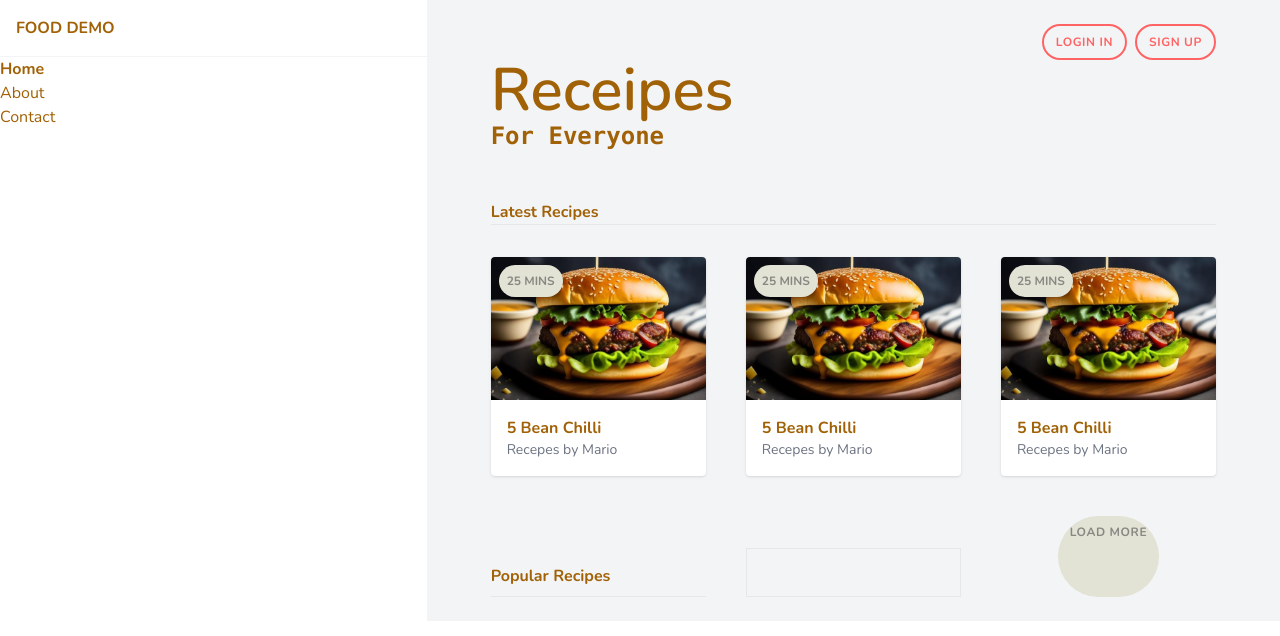
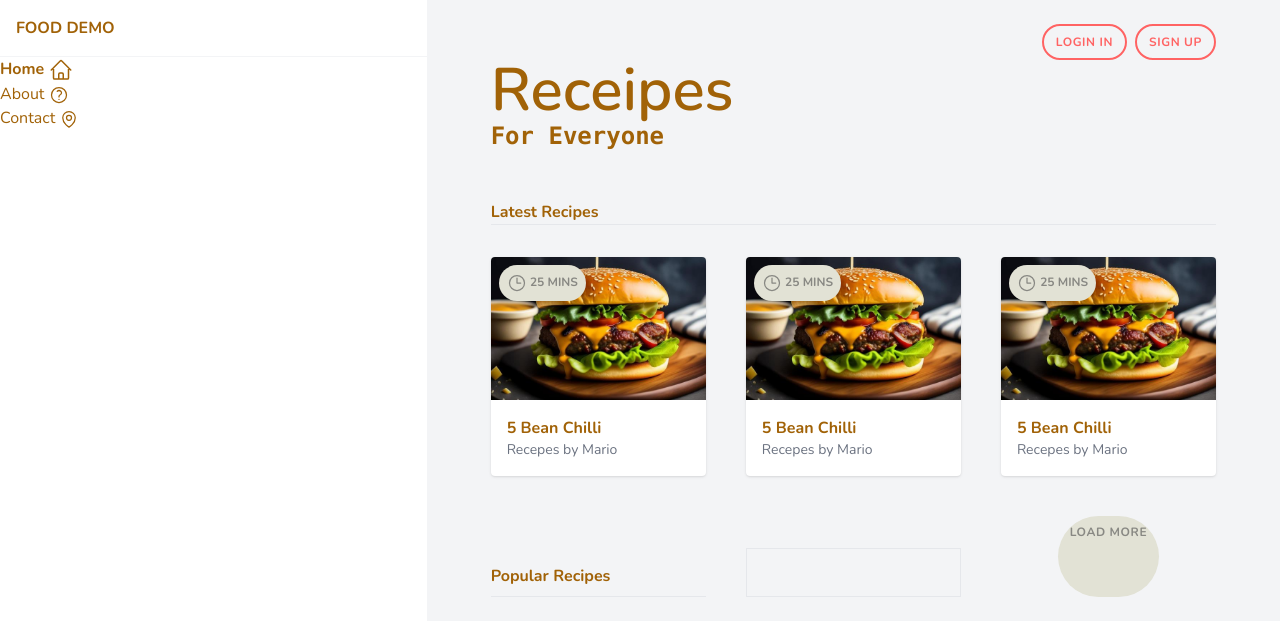
Before and after one commit to MadhuKumarGowda/Tailwinddcss-foodemo, a website: page public/index.html in a window 1280 px wide. Drawn offline with nearby package versions, Linux system fonts and the light colour scheme.

Commit message:
adding heroicons

```diff
--- a/public/index.html
+++ b/public/index.html
@@ -18,16 +18,32 @@
                 <ul>
                     <li class="font-bold">
                         <a href="#">
-                         <span> Home</span></li>
+                         <span> Home</span>
+                         <svg class="w-6 inline-block" xmlns="http://www.w3.org/2000/svg" fill="none" viewBox="0 0 24 24" stroke-width="1.5" stroke="currentColor" class="w-5">
+                            <path stroke-linecap="round" stroke-linejoin="round" d="m2.25 12 8.954-8.955c.44-.439 1.152-.439 1.591 0L21.75 12M4.5 9.75v10.125c0 .621.504 1.125 1.125 1.125H9.75v-4.875c0-.621.504-1.125 1.125-1.125h2.25c.621 0 1.125.504 1.125 1.125V21h4.125c.621 0 1.125-.504 1.125-1.125V9.75M8.25 21h8.25" />
+                          </svg>
+
+                        </li>
                         </a>
                     <li>
                         <a href="#">
-                            <span> About</span></li>
+                            <span> About</span>
+                            <svg class="w-5 inline-block" xmlns="http://www.w3.org/2000/svg" fill="none" viewBox="0 0 24 24" stroke-width="1.5" stroke="currentColor" class="size-6">
+                                <path stroke-linecap="round" stroke-linejoin="round" d="M9.879 7.519c1.171-1.025 3.071-1.025 4.242 0 1.172 1.025 1.172 2.687 0 3.712-.203.179-.43.326-.67.442-.745.361-1.45.999-1.45 1.827v.75M21 12a9 9 0 1 1-18 0 9 9 0 0 1 18 0Zm-9 5.25h.008v.008H12v-.008Z" />
+                              </svg>
+
+                        </li>
                         </a>
                     </li>
                     <li>
                         <a href="#">
-                            <span> Contact</span></li>
+                            <span> Contact</span>
+                            <svg class="w-5 inline-block" xmlns="http://www.w3.org/2000/svg" fill="none" viewBox="0 0 24 24" stroke-width="1.5" stroke="currentColor" class="size-6">
+                                <path stroke-linecap="round" stroke-linejoin="round" d="M15 10.5a3 3 0 1 1-6 0 3 3 0 0 1 6 0Z" />
+                                <path stroke-linecap="round" stroke-linejoin="round" d="M19.5 10.5c0 7.142-7.5 11.25-7.5 11.25S4.5 17.642 4.5 10.5a7.5 7.5 0 1 1 15 0Z" />
+                              </svg>
+
+                        </li>
                         </a>
                     </li>
                 </ul>
@@ -55,6 +71,10 @@
                             <span class="block text-gray-500 text-sm"> Recepes by Mario</span>
                         </div>
                         <div class="badge">
+                            <svg class="w-5 inline-block" xmlns="http://www.w3.org/2000/svg" fill="none" viewBox="0 0 24 24" stroke-width="1.5" stroke="currentColor" class="size-6">
+                                <path stroke-linecap="round" stroke-linejoin="round" d="M12 6v6h4.5m4.5 0a9 9 0 1 1-18 0 9 9 0 0 1 18 0Z" />
+                              </svg>
+
                             <span> 25 mins </span>
                         </div>
                     </div>
@@ -65,6 +85,9 @@
                             <span class="block text-gray-500 text-sm"> Recepes by Mario</span>
                         </div>
                         <div class="badge">
+                            <svg class="w-5 inline-block" xmlns="http://www.w3.org/2000/svg" fill="none" viewBox="0 0 24 24" stroke-width="1.5" stroke="currentColor" class="size-6">
+                                <path stroke-linecap="round" stroke-linejoin="round" d="M12 6v6h4.5m4.5 0a9 9 0 1 1-18 0 9 9 0 0 1 18 0Z" />
+                              </svg>
                             <span> 25 mins </span>
                         </div>
                     </div>
@@ -75,6 +98,9 @@
                             <span class="block text-gray-500 text-sm"> Recepes by Mario</span>
                         </div>
                         <div class="badge">
+                            <svg class="w-5 inline-block" xmlns="http://www.w3.org/2000/svg" fill="none" viewBox="0 0 24 24" stroke-width="1.5" stroke="currentColor" class="size-6">
+                                <path stroke-linecap="round" stroke-linejoin="round" d="M12 6v6h4.5m4.5 0a9 9 0 1 1-18 0 9 9 0 0 1 18 0Z" />
+                              </svg>
                             <span> 25 mins </span>
                         </div>
                     </div>
@@ -93,5 +119,7 @@
         </main>
     </div>
 
+
+
 </body>
 </html>
```
Also changed, not shown: public/styles.css.
